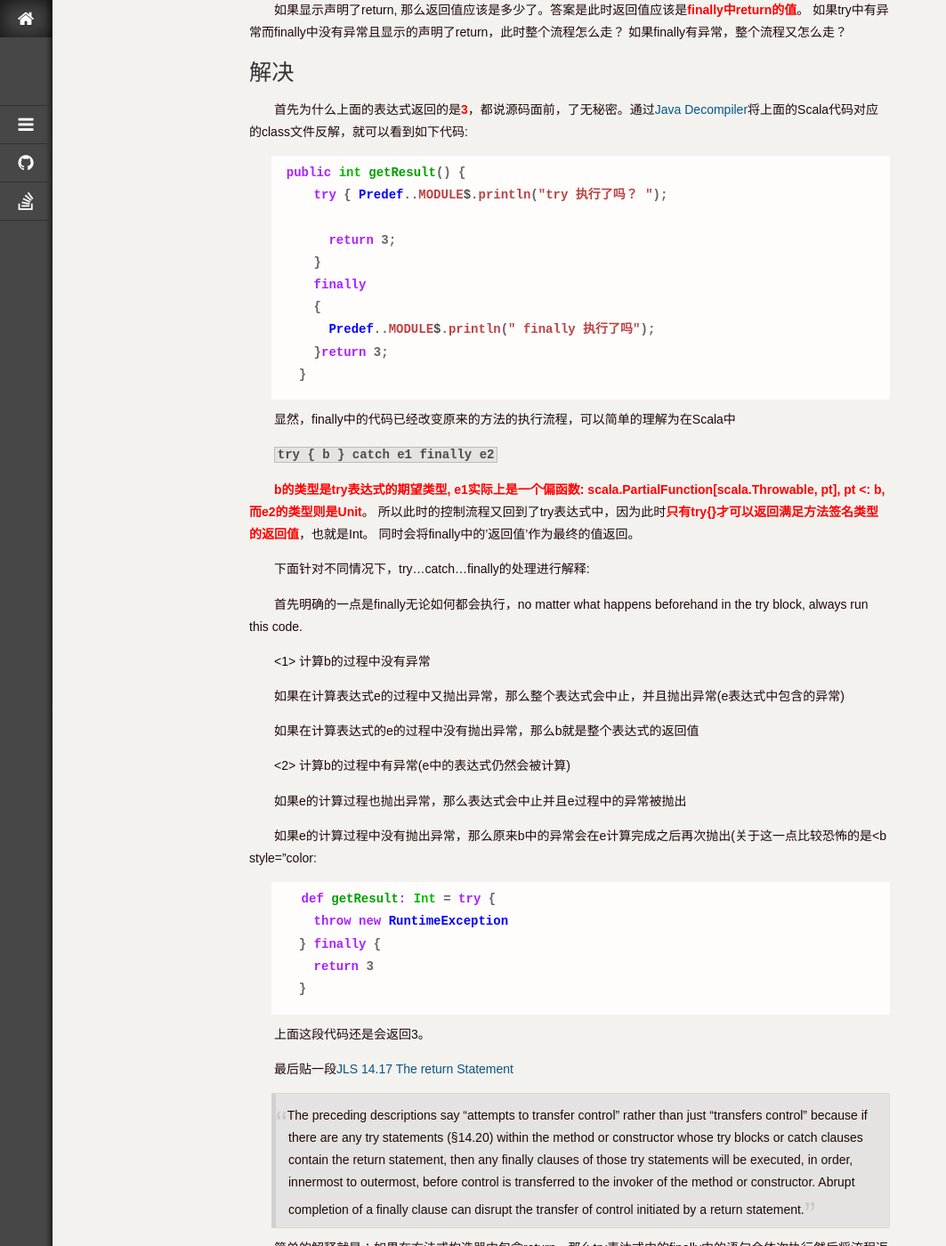
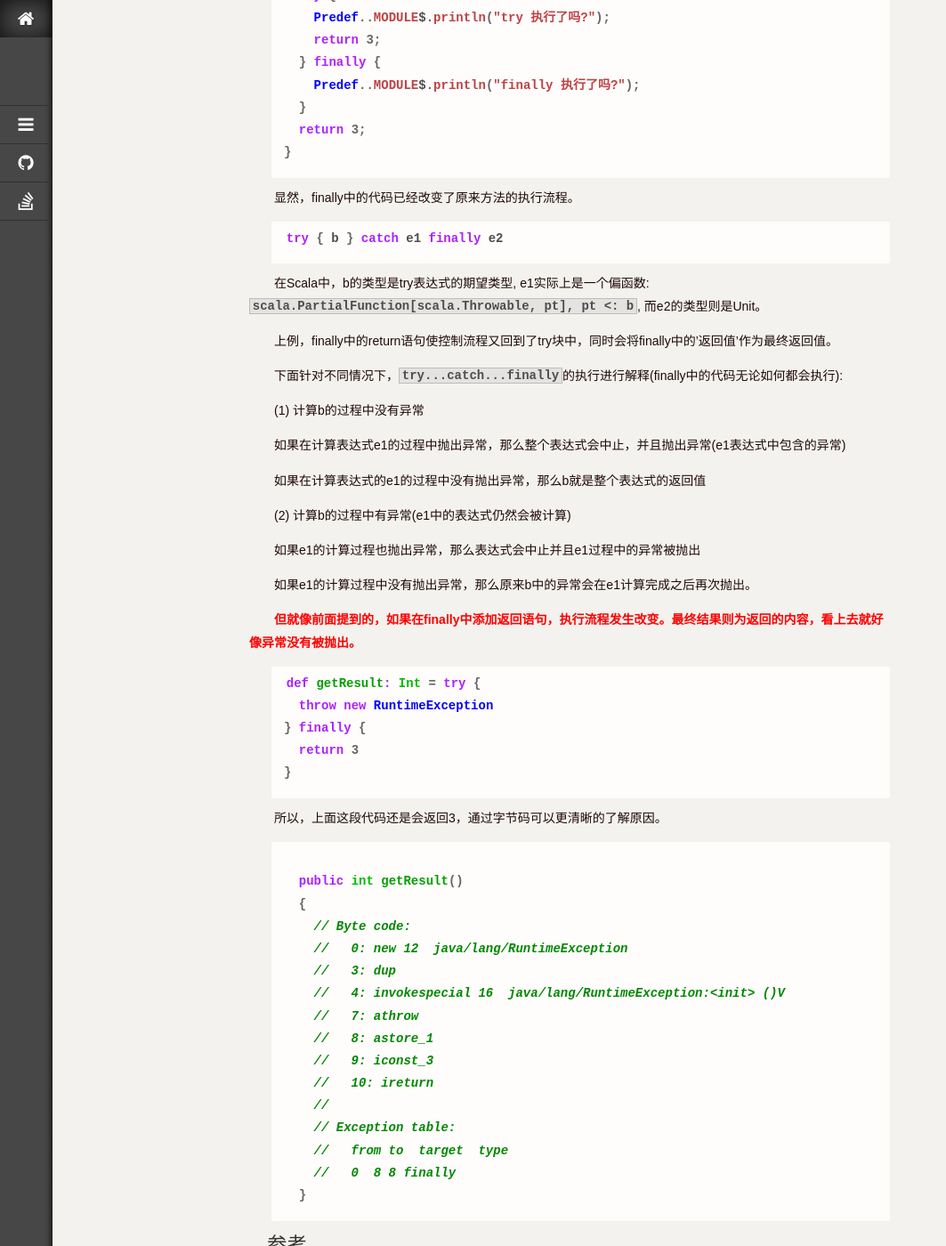
Before and after one commit to jacoffee/jacoffee.github.io, a Jekyll site: the page built from _posts/2015-02-04-try-catch.md, in a window 1280 px wide and 1400 px high, scrolled down 532 px. Shown: the whole window at 89% size, without its empty margins (0-1063 px from the left). Built offline with Jekyll 4.4.1, drawn with Linux system fonts in a browser that asks for light colours; nearby versions of some CDN libraries; library files that are not in the unit come from our copies; Markdown is read by kramdown in place of the engine named in the settings; comment, search, counter and statistics services are not loaded; some of the changed text lies outside the part shown.

Commit message:
fix try catch

````diff
--- a/_posts/2015-02-04-try-catch.md
+++ b/_posts/2015-02-04-try-catch.md
@@ -7,11 +7,11 @@ tags: [异常处理, 字节]
 permalink: /scala/try-catch/
 key: 9fc1d12984edc4fbd228195de9084ada
 # for SEO
-description: "一般异常处理的try...catch..finally总是会在finally中进行一些收尾的处理，本文研究了如果在finally中出现return语句以及异常会得到什么结果"
+description: "一般异常处理的try..catch..finally总是会在finally中进行一些收尾的处理，本文研究了如果在finally中出现return语句以及异常会得到什么结果"
 keywords: [异常处理, Return语句, 流程控制]
 ---
 
-今天，一同事在写一个异常捕获的时候，突然抛出以下代码，让我们研究返回值。
+不论是在Java还是在Scala中，`try..catch`块的`finally`都是做一些收尾处理的，比如资源关闭等。如果在`finally`语句中如果添加了返回语句，将会发生什么呢？
 
 ```scala
 def getResult: Int = try {
@@ -22,73 +22,77 @@ def getResult: Int = try {
     return 3
 }
 ```
-首先上面那种写法就很奇怪，因为不管是在Scala还是Java中finally一般都是没有返回值(确切的说返回值是Unit)的。
 
-# 问题
-如果显示声明了return, 那么返回值应该是多少了。答案是此时返回值应该是<b style="color:red">finally中return的值</b>。
-如果try中有异常而finally中没有异常且显示的声明了return，此时整个流程怎么走？
-如果finally有异常，整个流程又怎么走？
-
-# 解决
-首先为什么上面的表达式返回的是<b style="color:red">3</b>，都说源码面前，了无秘密。通过[Java Decompiler](http://jd.benow.ca/)将上面的Scala代码对应的class文件反解，就可以看到如下代码:
+运行之后，发现`getResult`的返回值是3，反编译后可以看到如下代码:
 
 ```java
 public int getResult() {
-    try { Predef..MODULE$.println("try 执行了吗？ ");
+  try {
+    Predef..MODULE$.println("try 执行了吗?");
+    return 3;
+  } finally {
+    Predef..MODULE$.println("finally 执行了吗?");
+  }
+  return 3;
+}
+```
 
-      return 3;
-    }
-    finally
-    {
-      Predef..MODULE$.println(" finally 执行了吗");
-    }return 3;
+显然，finally中的代码已经改变了原来方法的执行流程。
+
+```scala
+try { b } catch e1 finally e2
+```
+
+在Scala中，b的类型是try表达式的期望类型, e1实际上是一个偏函数: `scala.PartialFunction[scala.Throwable, pt], pt <: b`, 而e2的类型则是Unit。
+
+上例，finally中的return语句使控制流程又回到了try块中，同时会将finally中的'返回值'作为最终返回值。
+
+下面针对不同情况下，`try...catch...finally`的执行进行解释(finally中的代码无论如何都会执行):
+
+(1) 计算b的过程中没有异常
+
+如果在计算表达式e1的过程中抛出异常，那么整个表达式会中止，并且抛出异常(e1表达式中包含的异常)
+
+如果在计算表达式的e1的过程中没有抛出异常，那么b就是整个表达式的返回值
+
+(2) 计算b的过程中有异常(e1中的表达式仍然会被计算)
+
+如果e1的计算过程也抛出异常，那么表达式会中止并且e1过程中的异常被抛出
+
+如果e1的计算过程中没有抛出异常，那么原来b中的异常会在e1计算完成之后再次抛出。
+
+<b style="color:red">但就像前面提到的，如果在finally中添加返回语句，执行流程发生改变。最终结果则为返回的内容，看上去就好像异常没有被抛出。
+</b>
+
+```scala
+def getResult: Int = try {
+  throw new RuntimeException
+} finally {
+  return 3
+}
+```
+
+所以，上面这段代码还是会返回3，通过字节码可以更清晰的了解原因。
+
+```java
+
+  public int getResult()
+  {
+    // Byte code:
+    //   0: new 12  java/lang/RuntimeException
+    //   3: dup
+    //   4: invokespecial 16  java/lang/RuntimeException:<init> ()V
+    //   7: athrow
+    //   8: astore_1
+    //   9: iconst_3
+    //   10: ireturn
+    //
+    // Exception table:
+    //   from to  target  type
+    //   0  8 8 finally
   }
 ```
-显然，finally中的代码已经改变原来的方法的执行流程，可以简单的理解为在Scala中
 
-```try { b } catch e1 finally e2```
+##参考
 
-<b style="color:red">b的类型是try表达式的期望类型, e1实际上是一个偏函数: scala.PartialFunction[scala.Throwable, pt], pt <: b, 而e2的类型则是Unit</b>。
-所以此时的控制流程又回到了try表达式中，因为此时<b style="color:red">只有try{}才可以返回满足方法签名类型的返回值</b>，也就是Int。
-同时会将finally中的'返回值'作为最终的值返回。
-
-下面针对不同情况下，try...catch...finally的处理进行解释:
-
-首先明确的一点是finally无论如何都会执行，no matter what happens beforehand in the try block, always run this code.
-
-<1> 计算b的过程中没有异常
-
-如果在计算表达式e的过程中又抛出异常，那么整个表达式会中止，并且抛出异常(e表达式中包含的异常)
-
-如果在计算表达式的e的过程中没有抛出异常，那么b就是整个表达式的返回值
-
-<2> 计算b的过程中有异常(e中的表达式仍然会被计算)
-
-如果e的计算过程也抛出异常，那么表达式会中止并且e过程中的异常被抛出
-
-如果e的计算过程中没有抛出异常，那么原来b中的异常会在e计算完成之后再次抛出(关于这一点比较恐怖的是<b style="color:
-
-
-```scala
-  def getResult: Int = try {
-    throw new RuntimeException
-  } finally {
-    return 3
-  }
-```
-上面这段代码还是会返回3。
-
-最后贴一段[JLS 14.17 The return Statement](http://docs.oracle.com/javase/specs/jls/se5.0/html/statements.html#14.17)
-
-> The preceding descriptions say "attempts to transfer control" rather than just "transfers control" because if there are any try statements (§14.20) within the method or
-> constructor whose try blocks or catch clauses contain the return statement, then any finally clauses of those try statements will be executed, in order, innermost to
-> outermost, before control is transferred to the invoker of the method or constructor. Abrupt completion of a finally clause can disrupt the transfer of control initiated by a
-> return statement.
-
-简单的解释就是：如果在方法或构造器中包含return，那么try表达式中的finally中的语句会依次执行然后将流程返回给该方法或者是构造器的调用者。如果在finally的执行中，出现任何意外情况，那么流程的返回过程就会出现意外。
-
-
-# 结语
-我们最开始学习Java时候，各种教材都会讲到在定义Java变量名时我们尽量不要采用生僻的命名，这条规则同样适用于这里。
-
-关于这个问题在[Stackoverlflow](http://stackoverflow.com/questions/65035/does-finally-always-execute-in-java)有很多讨论涉及知识点也很多。总之一句话，我们尽量不要使用各种语法比较妖孽的地方，就比如说finally本来就不该出现return，它通常会用于处理异常抛出之后的收尾工作，比如说关闭流等。
+\> [JLS 14.17 Return语句](http://docs.oracle.com/javase/specs/jls/se5.0/html/statements.html#14.17)
````
